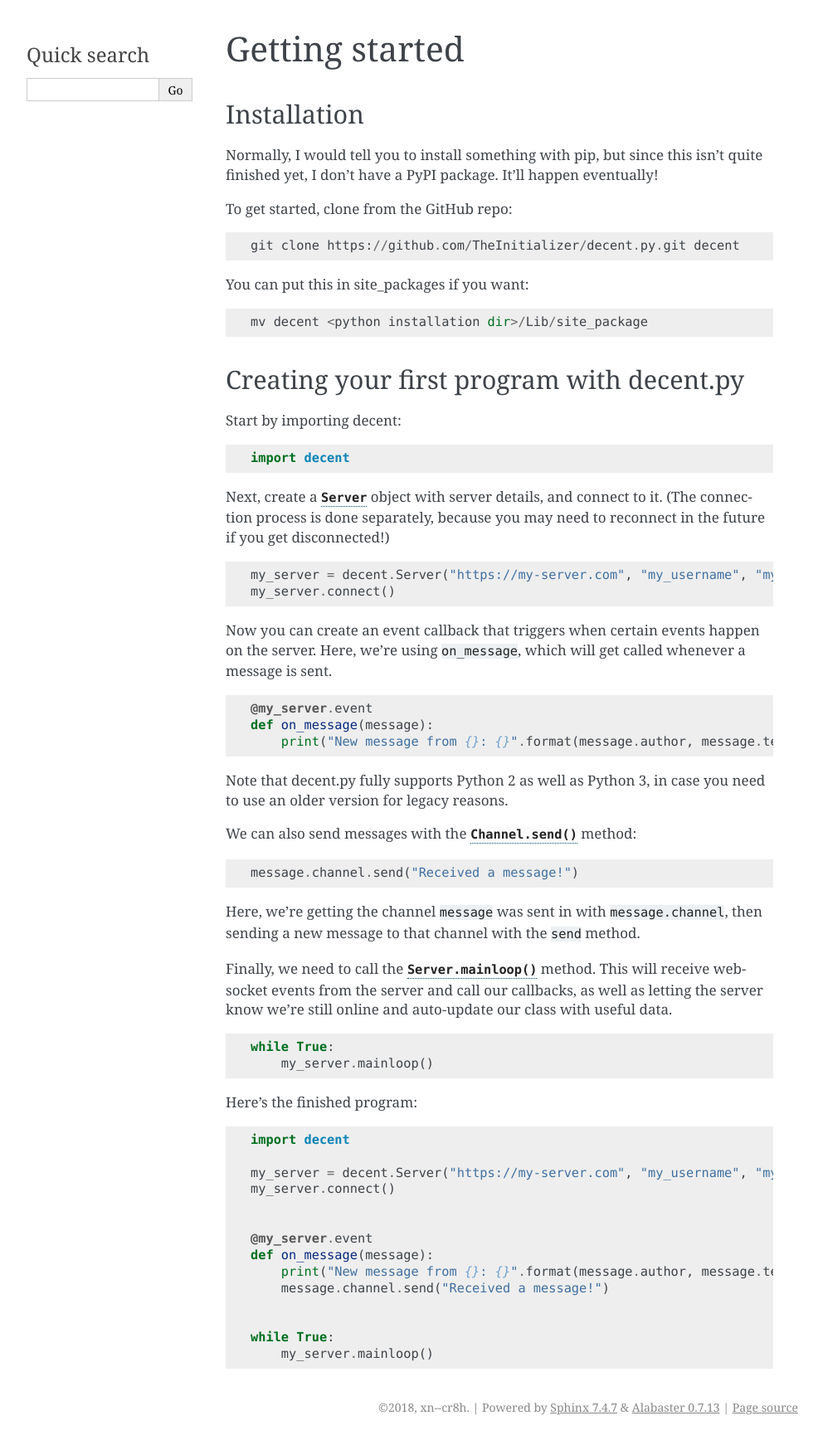
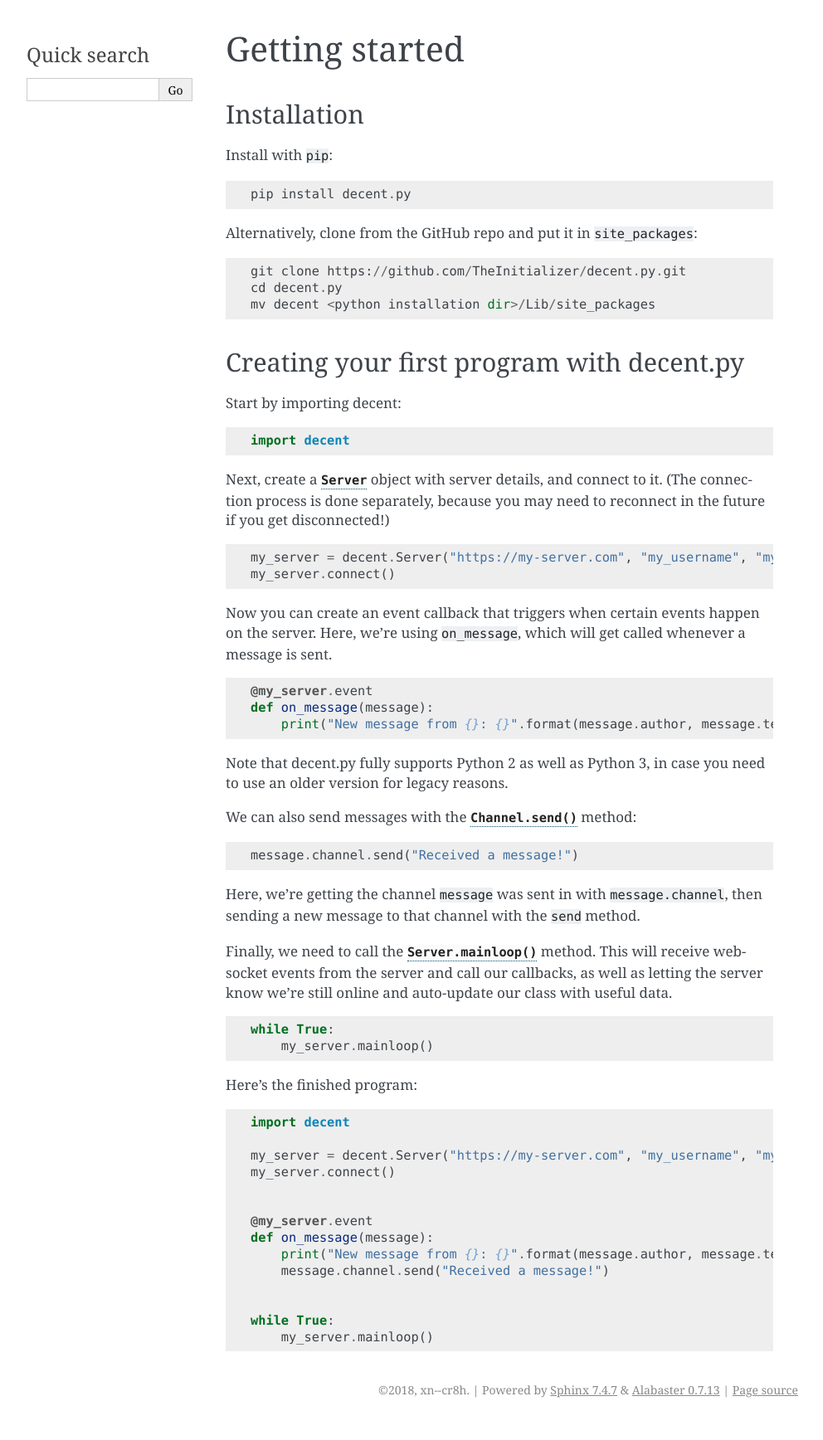
Before and after one commit to TheInitializer/decent.py, a Sphinx documentation site: the page built from doc/source/getting_started.rst, in a window 1280 px wide. Shown: the whole page at 83% size, without its empty margins (148-1140 px from the left). Built offline with Sphinx 7.4.7, drawn with Linux system fonts in a browser that asks for light colours; after the commit the page ends 1715 px from its top, so only the background shows below that.

Commit message:
update some things

```diff
--- a/doc/source/getting_started.rst
+++ b/doc/source/getting_started.rst
@@ -6,16 +6,15 @@ Getting started
 Installation
 ============
 
-Normally, I would tell you to install something with pip, but since this isn't
-quite finished yet, I don't have a PyPI package. It'll happen eventually!
+Install with ``pip``::
 
-To get started, clone from the GitHub repo::
+    pip install decent.py
 
-    git clone https://github.com/TheInitializer/decent.py.git decent
+Alternatively, clone from the GitHub repo and put it in ``site_packages``::
 
-You can put this in site_packages if you want::
-
-    mv decent <python installation dir>/Lib/site_package
+    git clone https://github.com/TheInitializer/decent.py.git
+    cd decent.py
+    mv decent <python installation dir>/Lib/site_packages
 
 
 Creating your first program with decent.py
--- a/setup.py
+++ b/setup.py
@@ -10,7 +10,7 @@ with open(path.join(here, 'README.rst'), encoding='utf-8') as f:
 
 setup(
     name='decent.py',
-    version='1.0.0b',
+    version='1.0.0b1',
     description='Python API wrapper for Decent',
     long_description=long_description,
     url='https://github.com/TheInitializer/decent.py',
```
Also changed, not shown: README.rst (+50 -0 lines), 1 other file.
